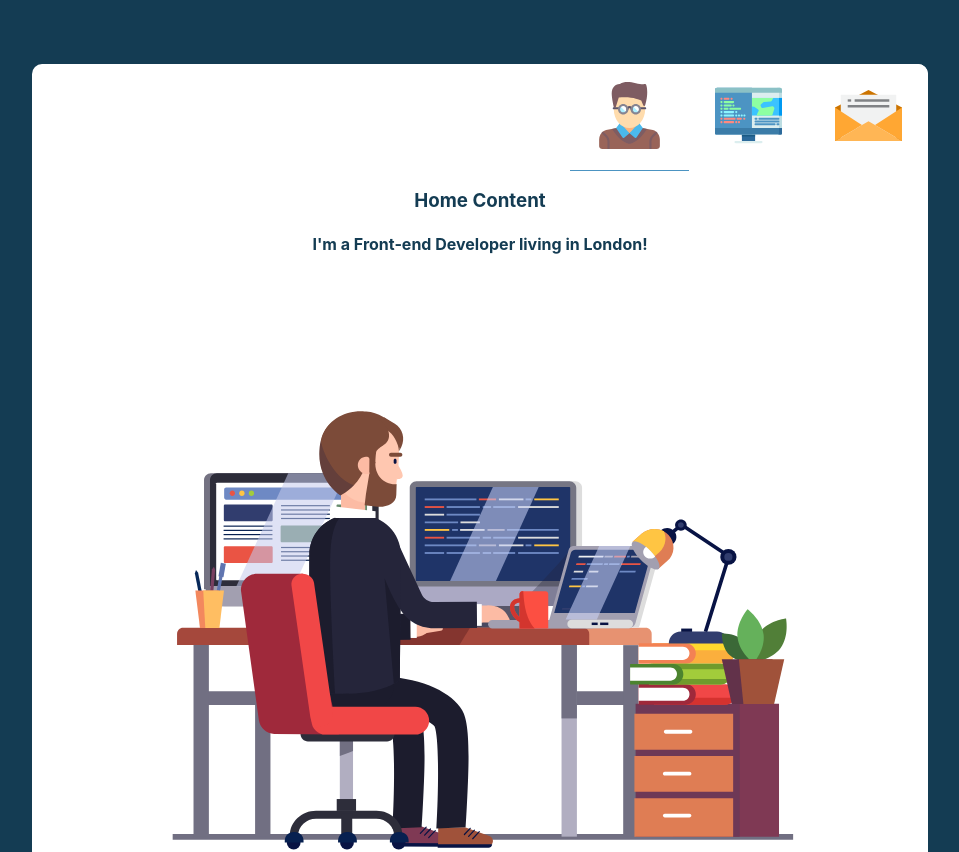
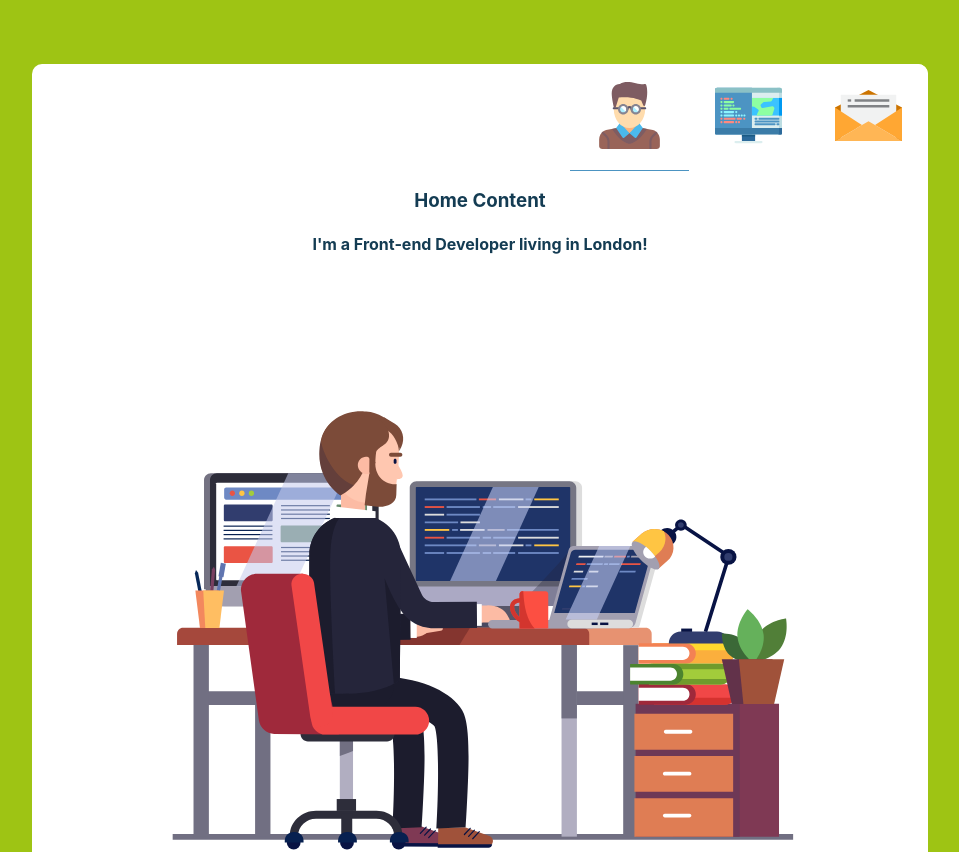
Before and after one commit to rafaelballestrin/portfolioOld, a React (Create React App) app: page / in a window 1280 px wide. Shown: the top 852 px of the page, without its empty margins (160-1119 px from the left). Built offline with nearby package versions, Linux system fonts and the light colour scheme.

Commit message:
Changing background colours for testing purposes

```diff
--- a/src/App.css
+++ b/src/App.css
@@ -1,5 +1,5 @@
 .Page {
-  background: #143C53;
+  background: rgb(158, 196, 20);
 }
 .App {
   text-align: center;
--- a/src/index.css
+++ b/src/index.css
@@ -1,7 +1,7 @@
 body {
   margin: 0;
   padding: 0;
-  background: #143C53;
+  background: rgb(158, 196, 20);
   font-family: -apple-system, BlinkMacSystemFont, "Segoe UI", "Roboto", "Oxygen",
     "Ubuntu", "Cantarell", "Fira Sans", "Droid Sans", "Helvetica Neue",
     sans-serif;
```
